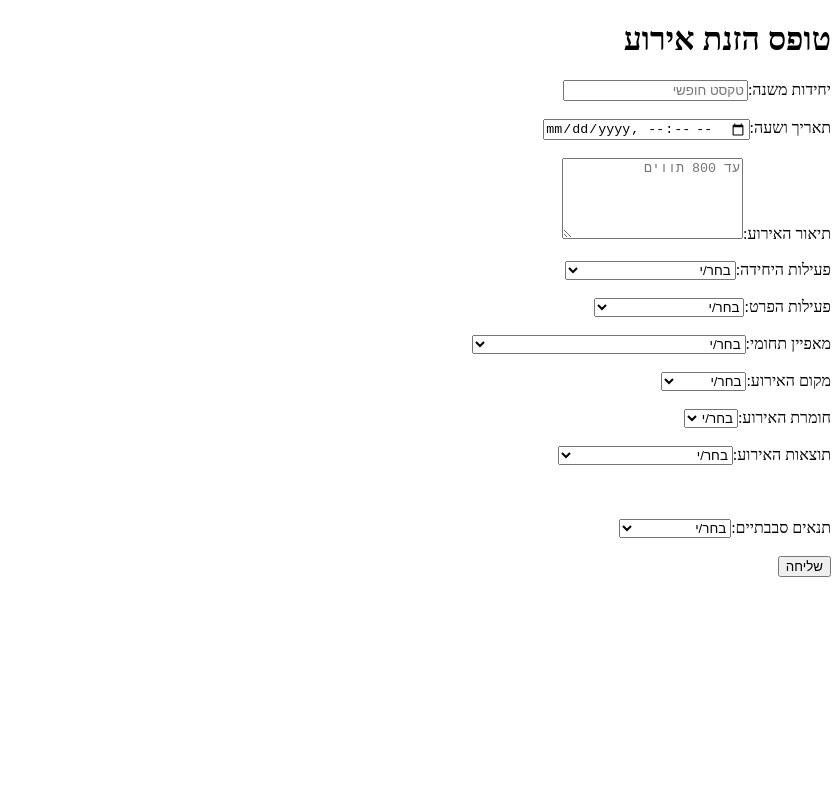
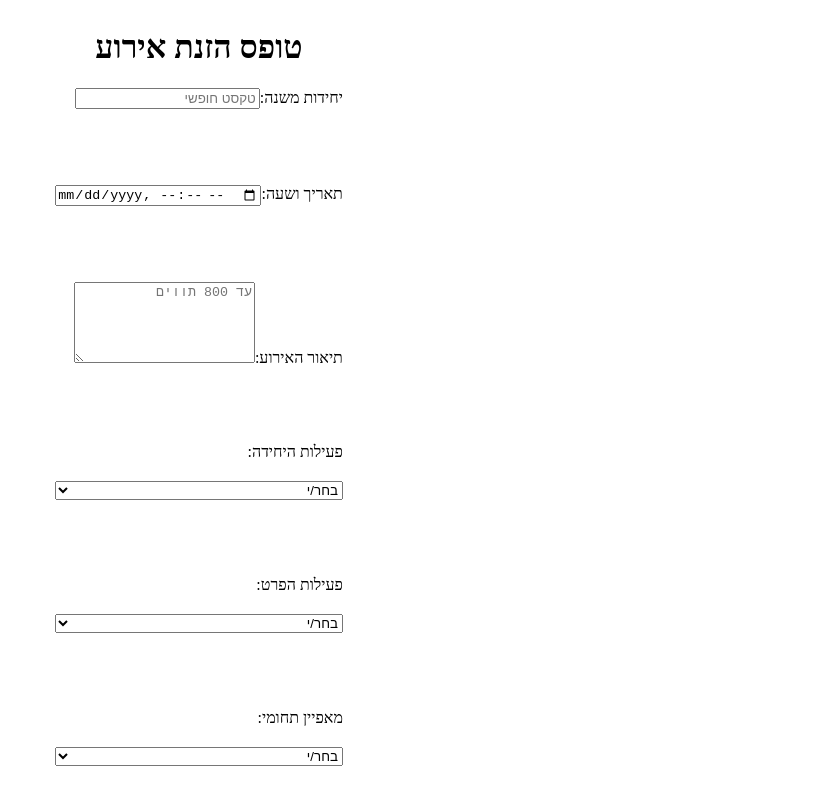
Before and after one commit to OrMashiach25/safetyOrMashiach, a React (Vite) app: page / in a window 1280 px wide. Shown: the top 800 px of the page, without its empty margins (441-1280 px from the left). Built offline with nearby package versions, Linux system fonts and the light colour scheme.

Commit message:
שימוש ב-flexbox ב-CSS

```diff
--- a/src/App.css
+++ b/src/App.css
@@ -0,0 +1,11 @@
+.from-container {
+    display: flex;
+    flex-direction: column;
+    align-items: center;
+}
+
+.event-form{
+    display: flex;
+    flex-direction: column;
+    gap: 20px;
+}
--- a/src/App.tsx
+++ b/src/App.tsx
@@ -1,3 +1,4 @@
+import "./App.css";
 import UnitActivityType from "./components/UnitActivityType";
 import ActivityType from "./components/ActivityType";
 import Category from "./components/Category";
@@ -12,9 +13,9 @@ import DescriptionEvent from "./components/DescriptionEvent";
 
 function App() {
   return (
-    <div dir="rtl">
+    <div dir="rtl" className="from-container">
       <h1>טופס הזנת אירוע</h1>
-      <form>
+      <form className="event-form">
         <SubSubUnitInput/>
         <br /><br />
         <TimeAndDate/>
```
